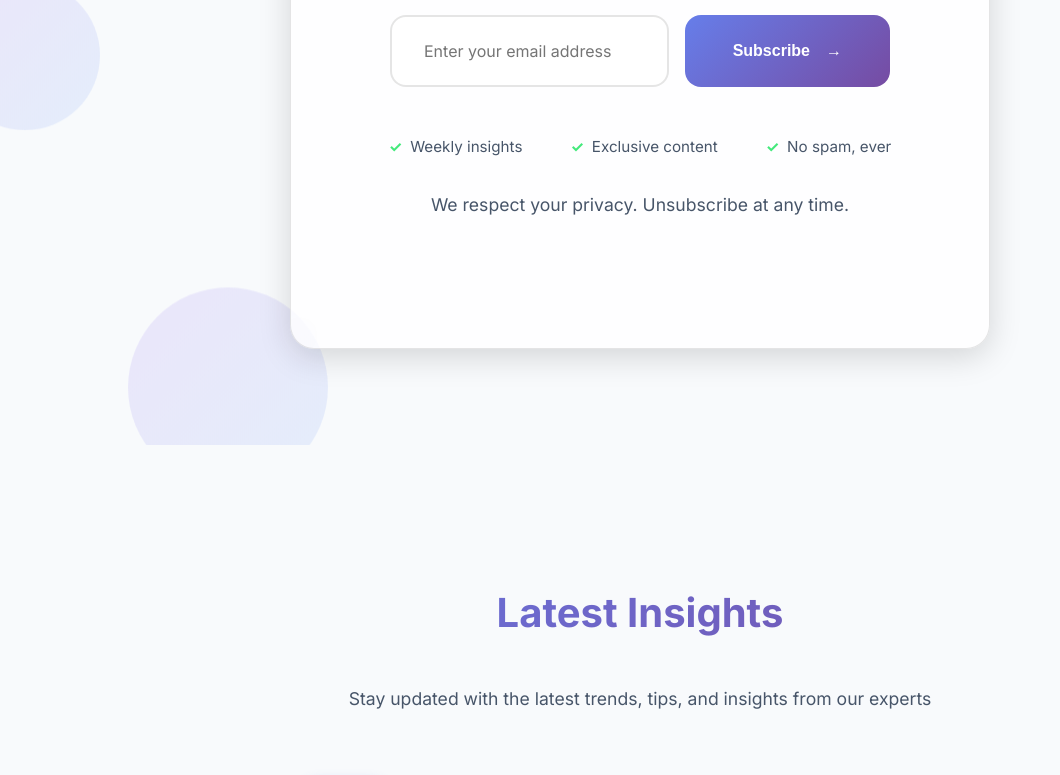
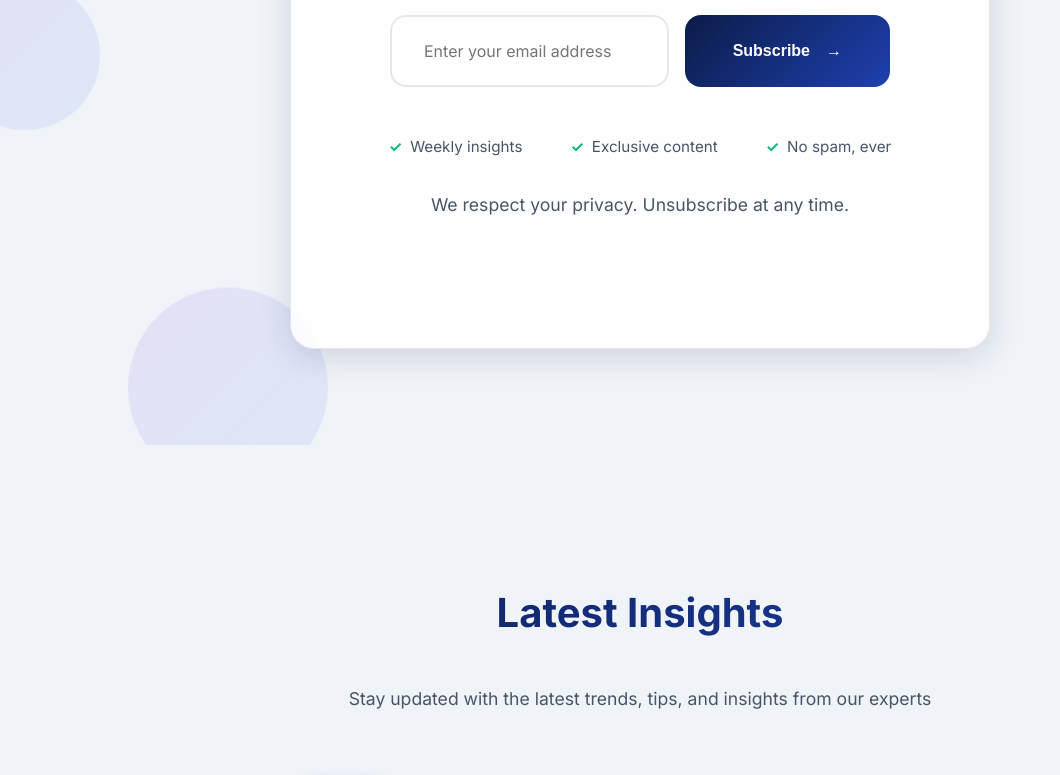
Before and after one commit to Kishorekumarps07/PROMPTIX, a React (Vite) app: page / in a window 1280 px wide. Shown: the part 4460-5235 px from the top of the page, without its empty margins (0-1060 px from the left). Built offline with nearby package versions, Linux system fonts and the light colour scheme; no server answers.

Commit message:
Rebrand website theme to match new logo: Navy Blue & Orange palette

```diff
--- a/src/index.css
+++ b/src/index.css
@@ -1,13 +1,26 @@
 :root {
-  /* Common Variables */
-  --primary-gradient: linear-gradient(135deg, #667eea 0%, #764ba2 100%);
-  --secondary-gradient: linear-gradient(135deg, #f093fb 0%, #f5576c 100%);
-  --accent-gradient: linear-gradient(135deg, #4facfe 0%, #00f2fe 100%);
+  /* Brand Colors from Logo */
+  --brand-navy: #0b1c48;
+  /* Deep Royal Navy */
+  --brand-blue: #1e40af;
+  /* Brighter Blue */
+  --brand-orange: #ff6b00;
+  /* Flame Orange/Amber */
+  --brand-gold: #fbbf24;
+  /* Flame Light */
 
-  --primary-color: #667eea;
-  --secondary-color: #764ba2;
-  --accent-color: #4facfe;
-  --success-color: #43e97b;
+  /* Common Variables - Updated to Blue/Navy Theme */
+  --primary-gradient: linear-gradient(135deg, #1e40af 0%, #0b1c48 100%);
+  --secondary-gradient: linear-gradient(135deg, #ff6b00 0%, #fbbf24 100%);
+  /* Orange Flame Gradient */
+  --accent-gradient: linear-gradient(135deg, #3b82f6 0%, #06b6d4 100%);
+  /* Bright Blue/Cyan */
+
+  --primary-color: #1e40af;
+  --secondary-color: #ff6b00;
+  /* Orange Accent */
+  --accent-color: #06b6d4;
+  --success-color: #10b981;
 
   /* Spacing */
   --spacing-xs: 0.5rem;
@@ -32,38 +45,52 @@
 
 /* Light Theme */
 [data-theme="light"] {
-  --bg-primary: #f8fafc;
+  --bg-primary: #f0f4f8;
+  /* Very light cool blue-gray */
   --bg-secondary: #ffffff;
-  --bg-card: rgba(255, 255, 255, 0.8);
-  --bg-card-hover: rgba(255, 255, 255, 0.95);
+  --bg-card: rgba(255, 255, 255, 0.9);
+  --bg-card-hover: rgba(255, 255, 255, 0.98);
 
-  --text-primary: #1e293b;
+  --text-primary: #0b1c48;
+  /* Brand Navy for text */
   --text-secondary: #475569;
   --text-muted: #94a3b8;
 
-  --border-color: rgba(0, 0, 0, 0.1);
-  --shadow-sm: 0 2px 8px rgba(0, 0, 0, 0.05);
-  --shadow-md: 0 4px 16px rgba(0, 0, 0, 0.1);
-  --shadow-lg: 0 8px 32px rgba(0, 0, 0, 0.15);
-  --shadow-glow: 0 0 40px rgba(102, 126, 234, 0.2);
+  --border-color: rgba(11, 28, 72, 0.1);
+  --shadow-sm: 0 2px 8px rgba(11, 28, 72, 0.05);
+  --shadow-md: 0 4px 16px rgba(11, 28, 72, 0.1);
+  --shadow-lg: 0 8px 32px rgba(11, 28, 72, 0.15);
+  --shadow-glow: 0 0 40px rgba(30, 64, 175, 0.15);
+
+  --primary-gradient: linear-gradient(135deg, #0b1c48 0%, #1e40af 100%);
+  /* Solid Navy Gradient */
 }
 
 /* Dark Theme (Default) */
 [data-theme="dark"] {
-  --bg-primary: #0f0f23;
-  --bg-secondary: #0a0a15;
-  --bg-card: rgba(255, 255, 255, 0.05);
-  --bg-card-hover: rgba(255, 255, 255, 0.08);
+  --bg-primary: #020617;
+  /* Almost black navy */
+  --bg-secondary: #0b1121;
+  --bg-card: rgba(11, 28, 72, 0.4);
+  /* Navy tinted glass */
+  --bg-card-hover: rgba(30, 64, 175, 0.2);
 
   --text-primary: #ffffff;
-  --text-secondary: #b4b4c8;
-  --text-muted: #7a7a8c;
+  --text-secondary: #94a3b8;
+  /* Slate-400 */
+  --text-muted: #64748b;
 
-  --border-color: rgba(255, 255, 255, 0.1);
-  --shadow-sm: 0 2px 8px rgba(0, 0, 0, 0.2);
-  --shadow-md: 0 4px 16px rgba(0, 0, 0, 0.3);
-  --shadow-lg: 0 8px 32px rgba(0, 0, 0, 0.4);
-  --shadow-glow: 0 0 40px rgba(102, 126, 234, 0.3);
+  --border-color: rgba(59, 130, 246, 0.15);
+  /* Blue tint border */
+  --shadow-sm: 0 2px 8px rgba(0, 0, 0, 0.3);
+  --shadow-md: 0 4px 16px rgba(0, 0, 0, 0.4);
+  --shadow-lg: 0 8px 32px rgba(0, 0, 0, 0.5);
+  --shadow-glow: 0 0 40px rgba(59, 130, 246, 0.2);
+
+  --primary-gradient: linear-gradient(135deg, #60a5fa 0%, #3b82f6 100%);
+  /* Lighter blue for dark mode text */
+  --primary-color: #60a5fa;
+  /* Blue-400 */
 }
 
 /* Reset & Base Styles */
@@ -143,15 +170,15 @@ p {
 }
 
 .btn-primary {
-  background: var(--primary-gradient);
+  background: linear-gradient(135deg, #ff6b00 0%, #ff8c00 100%);
+  /* Orange Button for high contrast action */
   color: #ffffff;
-  /* Always white text on gradient */
-  box-shadow: var(--shadow-md);
+  box-shadow: 0 4px 15px rgba(255, 107, 0, 0.3);
 }
 
 .btn-primary:hover {
   transform: translateY(-2px);
-  box-shadow: var(--shadow-lg), var(--shadow-glow);
+  box-shadow: 0 8px 25px rgba(255, 107, 0, 0.4);
 }
 
 .btn-secondary {
@@ -161,7 +188,7 @@ p {
 }
 
 .btn-secondary:hover {
-  background: var(--primary-gradient);
+  background: var(--primary-color);
   color: #ffffff;
   transform: translateY(-2px);
   border-color: transparent;
@@ -187,7 +214,8 @@ p {
   left: 0;
   right: 0;
   height: 3px;
-  background: var(--primary-gradient);
+  background: var(--secondary-gradient);
+  /* Orange accent on top */
   transform: scaleX(0);
   transition: transform var(--transition-normal);
 }
@@ -196,6 +224,8 @@ p {
   background: var(--bg-card-hover);
   transform: translateY(-8px);
   box-shadow: var(--shadow-lg);
+  border-color: var(--secondary-color);
+  /* Orange border on hover */
 }
 
 .card:hover::before {
@@ -229,8 +259,9 @@ textarea {
 input:focus,
 textarea:focus {
   outline: none;
-  border-color: var(--primary-color);
-  box-shadow: 0 0 0 3px rgba(102, 126, 234, 0.1);
+  border-color: var(--secondary-color);
+  /* Orange focus */
+  box-shadow: 0 0 0 3px rgba(255, 107, 0, 0.1);
   background: var(--bg-card-hover);
 }
 
```
